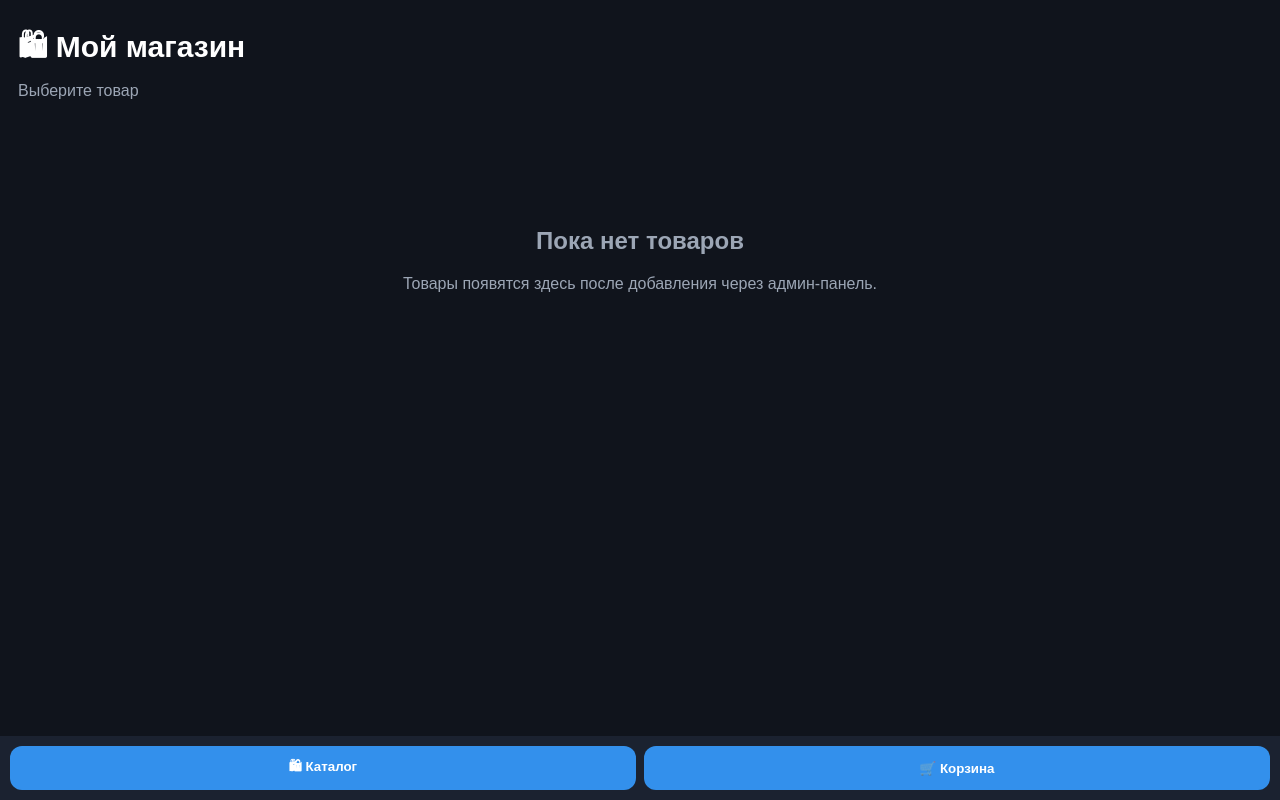
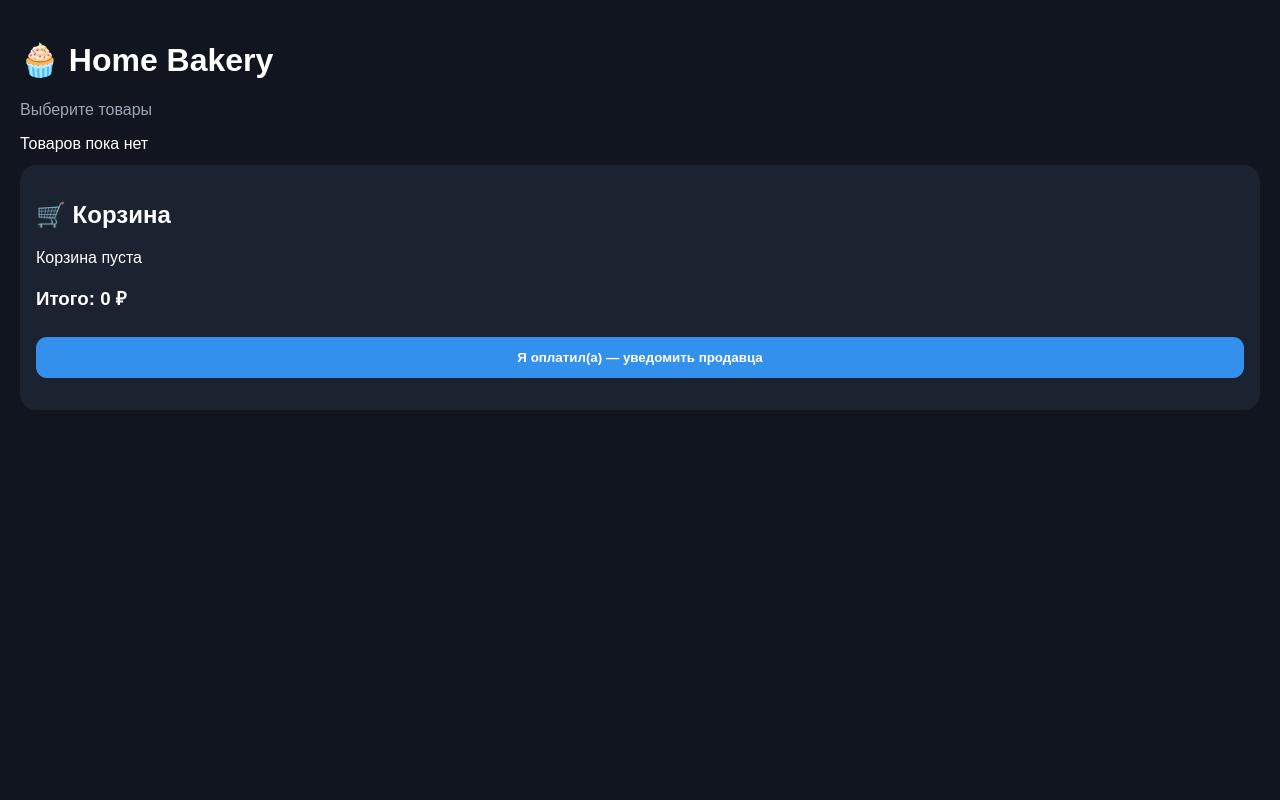
Before and after one commit to genderlive35-jpg/Tg-Homebakery, a Flask app: page / in a window 1280 px wide. Run offline with Flask 3, Linux system fonts and the light colour scheme; data that the repository does not hold is empty; some libraries are stand-ins or nearby versions.

Commit message:
Update index.html

```diff
--- a/templates/index.html
+++ b/templates/index.html
@@ -1,327 +1,332 @@
 <!DOCTYPE html>
 <html lang="ru">
+
 <head>
+
 <meta charset="UTF-8">
-  <meta name="viewport" content="width=device-width, initial-scale=1.0">
+
+<meta
+    name="viewport"
+    content="width=device-width, initial-scale=1"
+>
+
+<title>Home Bakery</title>
+
 <script src="https://telegram.org/js/telegram-web-app.js"></script>
-  <title>Магазин</title>
 
 <style>
+
 body {
     margin: 0;
-      padding: 0 0 90px;
+    padding: 20px;
     font-family: Arial, sans-serif;
-      background: #10141c;
+    background: #10151f;
     color: white;
 }
 
-    header {
-      padding: 25px 18px;
+.product,
+.cart {
+    background: #1b2230;
+    padding: 16px;
+    border-radius: 16px;
+    margin: 12px 0;
 }
 
-    h1 {
-      margin: 0;
-      font-size: 30px;
-    }
-
-    .subtitle {
-      color: #9ca6b5;
-      margin-top: 6px;
-    }
-
-    #products {
-      display: grid;
-      grid-template-columns: repeat(2, 1fr);
-      gap: 12px;
-      padding: 12px;
-    }
-
-    .product {
-      background: #1b2230;
-      border-radius: 18px;
-      overflow: hidden;
-    }
-
-    .product img {
+img {
     width: 100%;
-      aspect-ratio: 1;
+    border-radius: 12px;
+    max-height: 280px;
     object-fit: cover;
-      background: #293140;
-    }
-
-    .product-info {
-      padding: 13px;
-    }
-
-    .price {
-      font-size: 20px;
-      font-weight: bold;
-      margin: 8px 0;
 }
 
 button {
-      border: 0;
-      border-radius: 12px;
-      padding: 11px;
+    width: 100%;
+    padding: 13px;
+    border: none;
+    border-radius: 11px;
     background: #3390ec;
     color: white;
     font-weight: bold;
-      cursor: pointer;
+    margin-top: 8px;
 }
 
-    .full {
-      width: 100%;
-    }
-
-    .empty {
-      grid-column: 1 / -1;
-      text-align: center;
-      padding: 70px 20px;
+.muted {
     color: #9ca6b5;
 }
 
-    nav {
-      position: fixed;
-      bottom: 0;
-      left: 0;
-      right: 0;
-      display: flex;
-      gap: 8px;
-      padding: 10px;
-      background: #1b2230;
-    }
+</style>
 
-    nav button {
-      flex: 1;
-    }
-  </style>
 </head>
 
 <body>
 
-<header>
-  <h1>🛍 Мой магазин</h1>
-  <div class="subtitle">Выберите товар</div>
-</header>
+<h1>🧁 Home Bakery</h1>
 
-<div id="products"></div>
+<p class="muted">
+    Выберите товары
+</p>
 
-<nav>
-  <button onclick="loadProducts()">🛍 Каталог</button>
-  <button onclick="showCart()">🛒 Корзина</button>
-</nav>
+<div id="products">
+    Загрузка…
+</div>
+
+
+<div class="cart">
+
+<h2>🛒 Корзина</h2>
+
+<div id="cart">
+    Корзина пуста
+</div>
+
+<h3 id="total">
+    Итого: 0 ₽
+</h3>
+
+<button
+    id="pay"
+    disabled
+>
+    Я оплатил(а) — уведомить продавца
+</button>
+
+<p id="result"></p>
+
+</div>
+
 
 <script>
-const tg = window.Telegram.WebApp;
 
-tg.ready();
-tg.expand();
+const tg = window.Telegram?.WebApp;
 
-let cart = [];
+tg?.ready();
+tg?.expand();
+
+
+let basket = [];
+
 
 async function loadProducts() {
 
-  const box = document.getElementById("products");
+    const response =
+        await fetch("/api/products");
 
-  try {
+    const products =
+        await response.json();
 
-    const response = await fetch("/api/products");
-    const products = await response.json();
+    const container =
+        document.getElementById("products");
 
-    if (products.length === 0) {
-      box.innerHTML =
-        '<div class="empty">' +
-        '<h2>Пока нет товаров</h2>' +
-        '<p>Товары появятся здесь после добавления через админ-панель.</p>' +
-        '</div>';
+    container.innerHTML =
+        products.length
+            ? ""
+            : "Товаров пока нет";
 
-      return;
-    }
 
-    box.innerHTML = products.map(product => `
+    products.forEach(product => {
 
-      <div class="product">
+        const element =
+            document.createElement("div");
+
+        element.className =
+            "product";
+
+
+        element.innerHTML = `
 
             ${
                 product.image
                     ? `<img src="${product.image}">`
-          : `<div style="height:150px;background:#293140"></div>`
+                    : ""
             }
 
-        <div class="product-info">
-
-          <b>${product.name}</b>
-
-          <div class="price">
-            ${product.price} ₽
-          </div>
+            <h2>
+                ${product.name}
+            </h2>
 
             <p>
                 ${product.description || ""}
             </p>
 
+            <b>
+                ${product.price} ₽
+            </b>
+
+            <button>
+                Добавить в корзину
+            </button>
+        `;
+
+
+        element
+            .querySelector("button")
+            .onclick = () => {
+
+                basket.push(product);
+
+                drawCart();
+            };
+
+
+        container.appendChild(
+            element
+        );
+
+    });
+
+}
+
+
+function drawCart() {
+
+    const cart =
+        document.getElementById("cart");
+
+    const total =
+        basket.reduce(
+            (sum, item) =>
+                sum + Number(item.price),
+            0
+        );
+
+
+    if (!basket.length) {
+
+        cart.innerHTML =
+            "Корзина пуста";
+
+    } else {
+
+        cart.innerHTML =
+            basket.map(
+                (item, index) => `
+
+                    ${item.name}
+                    —
+                    ${item.price} ₽
+
                     <button
-            class="full"
-            onclick='addToCart(${JSON.stringify(product)})'>
-            🛒 В корзину
+                        style="width:auto"
+                        onclick="removeItem(${index})"
+                    >
+                        ×
                     </button>
 
-        </div>
-      </div>
+                `
+            ).join("<br>");
 
-    `).join("");
+    }
+
+
+    document.getElementById(
+        "total"
+    ).textContent =
+        "Итого: " + total + " ₽";
+
+
+    document.getElementById(
+        "pay"
+    ).disabled =
+        !basket.length;
+
+}
+
+
+window.removeItem =
+function(index) {
+
+    basket.splice(
+        index,
+        1
+    );
+
+    drawCart();
+};
+
+
+document.getElementById(
+    "pay"
+).onclick =
+async function() {
+
+    const result =
+        document.getElementById(
+            "result"
+        );
+
+
+    const total =
+        basket.reduce(
+            (sum, item) =>
+                sum + Number(item.price),
+            0
+        );
+
+
+    result.textContent =
+        "Отправляем…";
+
+
+    try {
+
+        const response =
+            await fetch(
+                "/api/payment-done",
+                {
+                    method: "POST",
+
+                    headers: {
+                        "Content-Type":
+                            "application/json"
+                    },
+
+                    body:
+                        JSON.stringify({
+                            cart: basket,
+                            total: total
+                        })
+                }
+            );
+
+
+        const data =
+            await response.json();
+
+
+        if (!response.ok) {
+
+            throw new Error(
+                data.error ||
+                "Ошибка " +
+                response.status
+            );
+
+        }
+
+
+        result.textContent =
+            "✅ Продавец получил уведомление";
+
+
+        basket = [];
+
+        drawCart();
+
 
     } catch (error) {
 
-    box.innerHTML =
-      '<div class="empty">Ошибка загрузки магазина</div>';
+        result.textContent =
+            "❌ " + error.message;
 
     }
-}
 
-function addToCart(product) {
+};
 
-  cart.push(product);
-
-  tg.HapticFeedback?.impactOccurred("light");
-
-  alert("Товар добавлен в корзину");
-}
-
-function showCart() {
-
-  const box = document.getElementById("products");
-
-  if (cart.length === 0) {
-
-    box.innerHTML =
-      '<div class="empty"><h2>Корзина пуста</h2></div>';
-
-    return;
-  }
-
-  let total = cart.reduce(
-    (sum, product) => sum + product.price,
-    0
-  );
-
-  box.innerHTML = `
-
-    <div style="
-      grid-column:1/-1;
-      padding:15px;
-    ">
-
-      <h2>🛒 Корзина</h2>
-
-      ${cart.map(product => `
-        <div class="product" style="margin-bottom:10px">
-          <div class="product-info">
-            <b>${product.name}</b>
-            <div>${product.price} ₽</div>
-          </div>
-        </div>
-      `).join("")}
-
-      <h2>Итого: ${total} ₽</h2>
-
-      <button onclick="showPayment()" style="
-    width:100%;
-    padding:15px;
-    margin-top:15px;
-    border:none;
-    border-radius:12px;
-    font-size:18px;
-    font-weight:bold;
-    cursor:pointer;
-">
-    💳 Оформить заказ
-</button>
-
-    </div>
-  `;
-}
 
 loadProducts();
-  function showPayment() {
-    if (cart.length === 0) {
-        alert("Корзина пуста");
-        return;
-    }
 
-    let total = cart.reduce((sum, product) => sum + Number(product.price), 0);
-    let box = document.getElementById("products");
-
-    box.innerHTML = `
-        <div style="grid-column:1/-1; padding:15px;">
-            <h2>💳 Оплата заказа</h2>
-
-            <p>Сумма к оплате:</p>
-            <h2>${total} ₽</h2>
-
-            <p><b>Перевод по номеру телефона</b></p>
-            <p>🏦 сбер банк</p>
-            <p>📱+7 923 600 20 40</p>
-
-            <label style="display:block; margin:20px 0;">
-                <input type="checkbox" id="terms">
-                Я принимаю условия публичной оферты
-                и политику конфиденциальности
-            </label>
-
-            <button onclick="paymentDone()" style="
-                width:100%;
-                padding:15px;
-                border:none;
-                border-radius:12px;
-                font-size:18px;
-                font-weight:bold;
-            ">
-                ✅ Я оплатил
-            </button>
-        </div>
-    `;
-}
-  async function paymentDone() {
-    const terms = document.getElementById("terms");
-
-    if (!terms || !terms.checked) {
-        alert("Сначала примите условия оферты и политику конфиденциальности");
-        return;
-    }
-
-    const total = cart.reduce(
-        (sum, product) => sum + Number(product.price),
-        0
-    );
-
-    try {
-        const response = await fetch("/api/payment-done", {
-            method: "POST",
-            headers: {
-                "Content-Type": "application/json"
-            },
-            body: JSON.stringify({
-                cart: cart,
-                total: total
-            })
-        });
-
-        const result = await response.json();
-
-        if (!response.ok || !result.ok) {
-            throw new Error(result.error || "Ошибка отправки");
-        }
-
-        alert("✅ Спасибо! Заказ отправлен продавцу.");
-    } catch (error) {
-        alert("❌ Не удалось отправить заказ. Попробуйте ещё раз.");
-        console.error(error);
-    }
-  }
 </script>
 
+</body>
 
-
-</body>
 </html>
```
Lines whose indentation alone changed are shown as unchanged.
